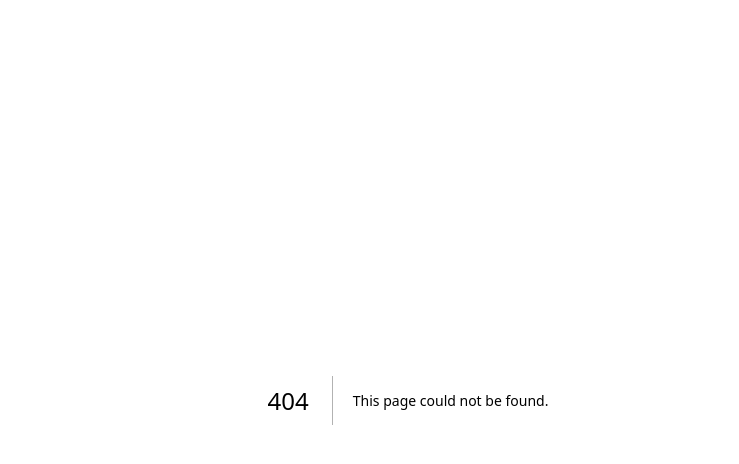
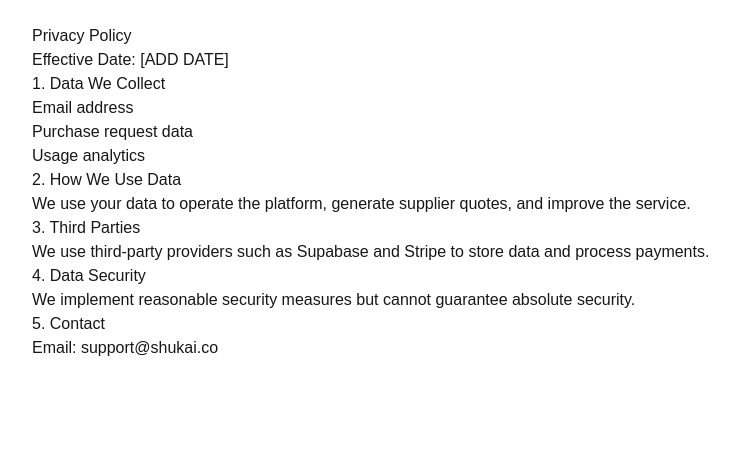
Before and after one commit to Gr33nstonecorp/shuka, a Next.js app: page /privacy in a window 1280 px wide. Before the commit this address had no page. Shown: the top 464 px of the page, without its empty margins (232-971 px from the left). Built offline with nearby package versions, Linux system fonts and the light colour scheme.

Commit message:
Create page.tsx

```diff
--- /dev/null
+++ b/app/privacy/page.tsx
@@ -0,0 +1,36 @@
+export default function PrivacyPage() {
+  return (
+    <main style={{ maxWidth: "800px", margin: "0 auto", padding: "24px" }}>
+      <h1>Privacy Policy</h1>
+
+      <p>Effective Date: [ADD DATE]</p>
+
+      <h2>1. Data We Collect</h2>
+      <ul>
+        <li>Email address</li>
+        <li>Purchase request data</li>
+        <li>Usage analytics</li>
+      </ul>
+
+      <h2>2. How We Use Data</h2>
+      <p>
+        We use your data to operate the platform, generate supplier quotes, and
+        improve the service.
+      </p>
+
+      <h2>3. Third Parties</h2>
+      <p>
+        We use third-party providers such as Supabase and Stripe to store data
+        and process payments.
+      </p>
+
+      <h2>4. Data Security</h2>
+      <p>
+        We implement reasonable security measures but cannot guarantee absolute security.
+      </p>
+
+      <h2>5. Contact</h2>
+      <p>Email: support@shukai.co</p>
+    </main>
+  );
+}
```
